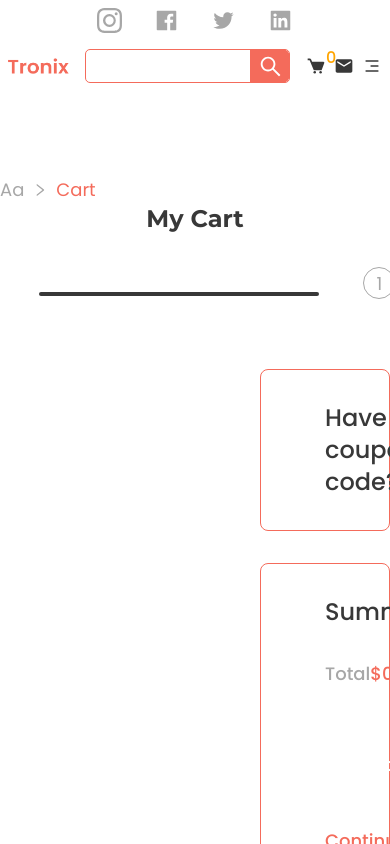
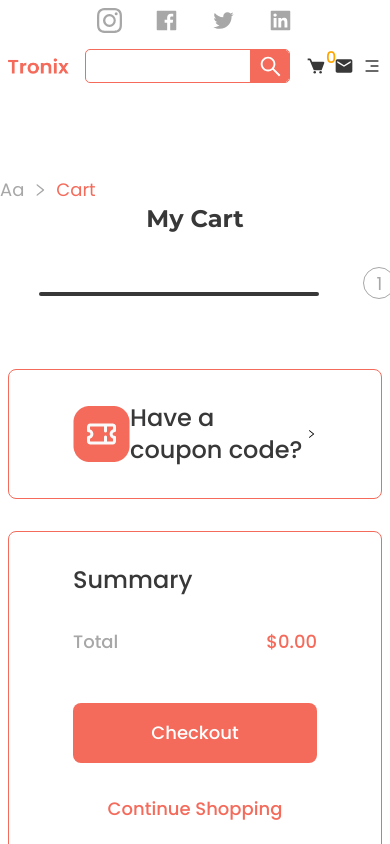
Before and after one commit to thehasandev/e_commerce_tronix, a React (Vite) app: page /cart in a window 390 px wide. Shown: the top 844 px of the page. Built offline with nearby package versions, Linux system fonts and the light colour scheme.

Commit message:
cart-res-part-one

```diff
--- a/src/pages/Cart.jsx
+++ b/src/pages/Cart.jsx
@@ -67,18 +67,18 @@ let handleSubmit =(data)=>{
             </Container>
         </Section>
 
-     <Section>
+     <Section className="px-2 xl:px-0">
         <Container>
 
-            <Flex className="mb-20 justify-between">
+            <Flex className="mb-20 md:justify-between justify-center flex-wrap">
 
-                         <div className='w-7/12'>
+                <div className='md:w-7/12'>
                 {
                     data.map((item,index)=>(
                         <div key={index} className='w-full mb-8'>
                                 <Flex className='w-full gap-x-14 border-b border-solid border-primary pb-8 items-center'>
 
-                                            <div className='w-96'>
+                                <div className='md:w-96'>
                                     <Image src={item.url}/>
                                 </div>
 
@@ -105,9 +105,7 @@ let handleSubmit =(data)=>{
                 }
                 </div>
 
-
-
-                <div className='w-4/12'>
+                <div className='md:w-4/12'>
                     <div className='border border-primary rounded-lg border-solid px-16 py-8 flex items-center justify-between'>
                         <Image src={Voucer}/>
                         <p className='font-pop font-medium text-2xl text-secondary'>Have a coupon code?</p>
```
Lines whose indentation alone changed are shown as unchanged.
